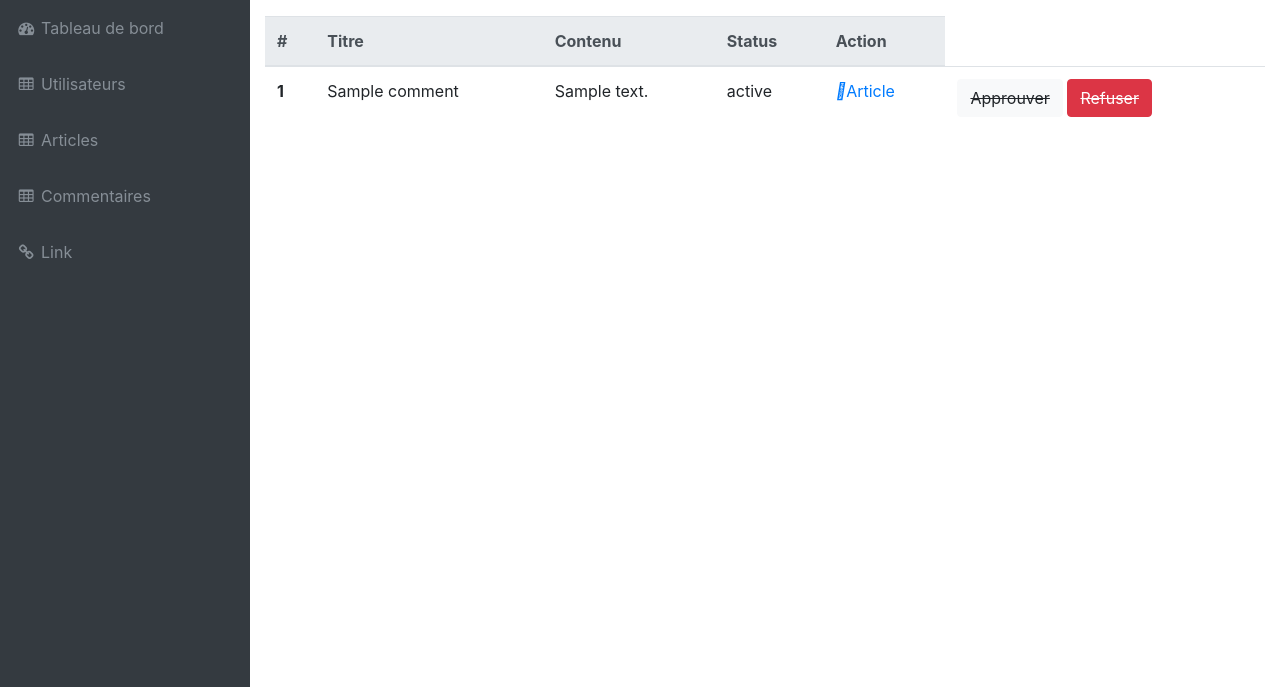
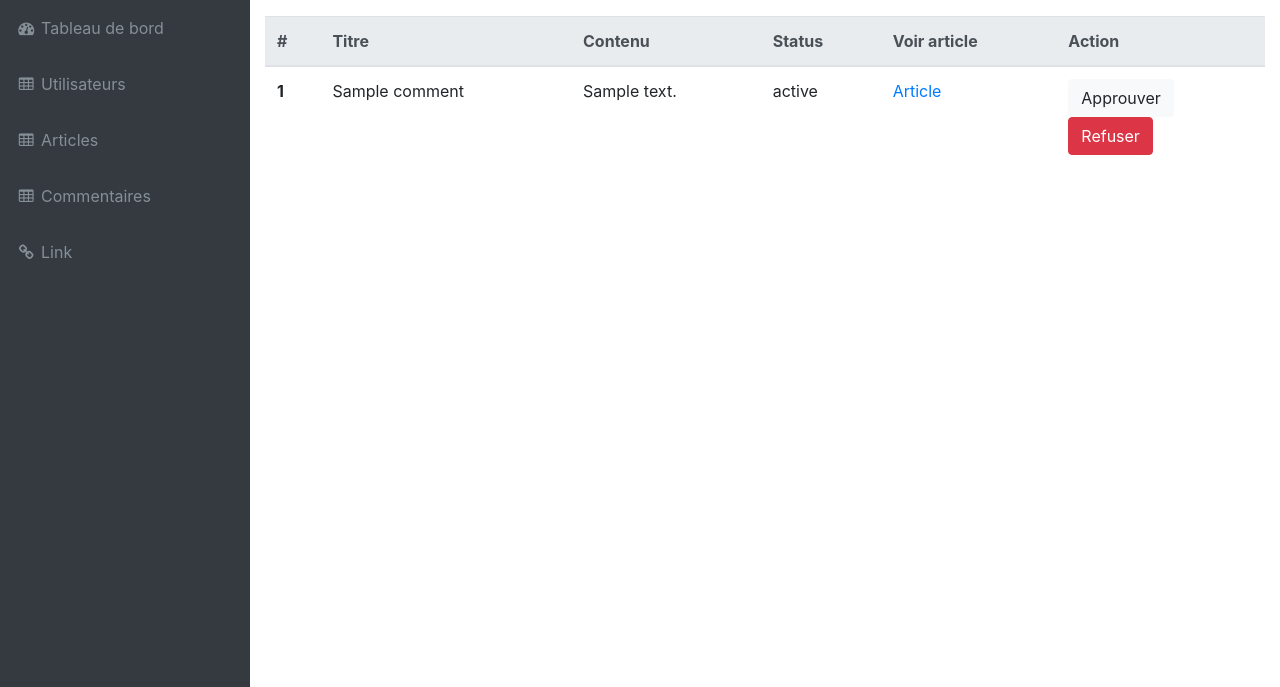
Before and after one commit to barthelemy-ehui/blog_oc, a PHP site: template app/views/admin/comment/index.twig in a window 1280 px wide. Shown: the part 56-743 px from the top of the page. Run offline with PHP 8.4, Linux system fonts and the light colour scheme; the template is opened without the code that fills it: most values are stand-ins (such as "Sample title", 1, 10 or a date in 2020); some libraries are stand-ins or nearby versions.

Commit message:
see article from edit.twig

```diff
--- a/app/views/admin/comment/index.twig
+++ b/app/views/admin/comment/index.twig
@@ -12,20 +12,32 @@
                 <th scope="col">Titre</th>
                 <th scope="col">Contenu</th>
                 <th scope="col">Status</th>
+                <th scope="col">Voir article</th>
                 <th scope="col">Action</th>
             </tr>
             </thead>
             <tbody>
             {% for comment in comments %}
                 <tr>
-                    <th scope="row">{{ comment.id }}</th>
+                    <th scope="row"> {{ comment.id }} </th>
                     <td> {{ comment.title }} </td>
                     <td> {{ comment.content }} </td>
                     <td> {{ comment.status }} </td>
-                    <td><a href="#{{ comment.post_id }}"><i class="fa-info-circle"></i>Article</a></td>
                     <td>
-                        <a class="btn btn-light" href="#{{ comment.id }}"><s>Approuver</s></a>
-                        <a class="btn btn-danger" href="#{{ comment.id }}"><s>Refuser</s></a>
+                        <!-- à faire -->
+                        <a href="/post/{{ comment.slug }}" target="_blank">Article</a>
+                    </td>
+                    <td>
+                        <form action="/admin/comments/update" method="post">
+                            <input type="hidden" name="status" value="published"/>
+                            <input type="hidden" name="id" value="{{ comment.id }}"/>
+                            <button type="submit" class="btn btn-light">Approuver</button>
+                        </form>
+                        <form action="/admin/comments/update" method="post">
+                            <input type="hidden" name="status" value="refused"/>
+                            <input type="hidden" name="id" value="{{ comment.id }}"/>
+                            <button type="submit" class="btn btn-danger">Refuser</button>
+                        </form>
                     </td>
                 </tr>
             {% endfor %}
```
